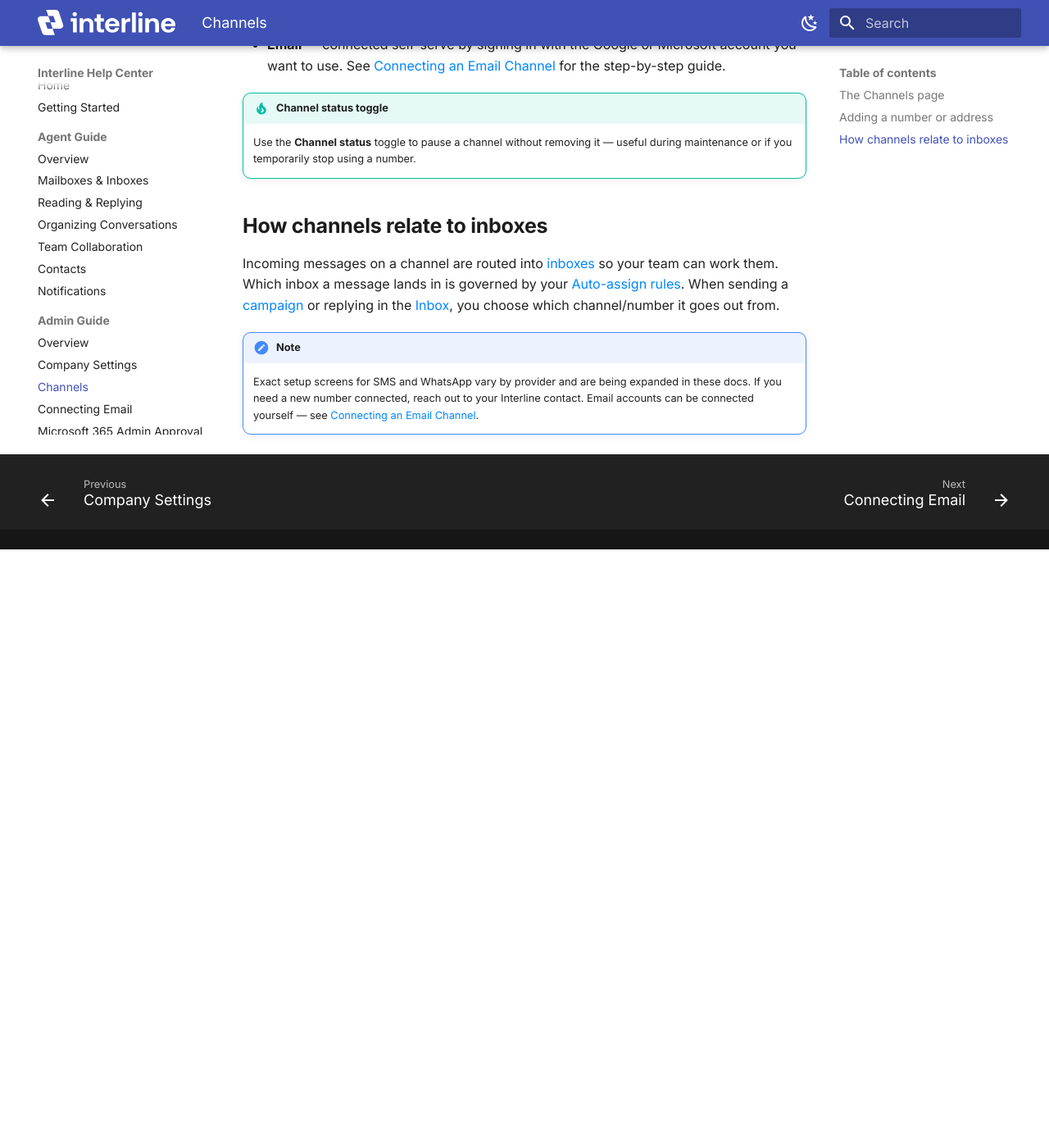
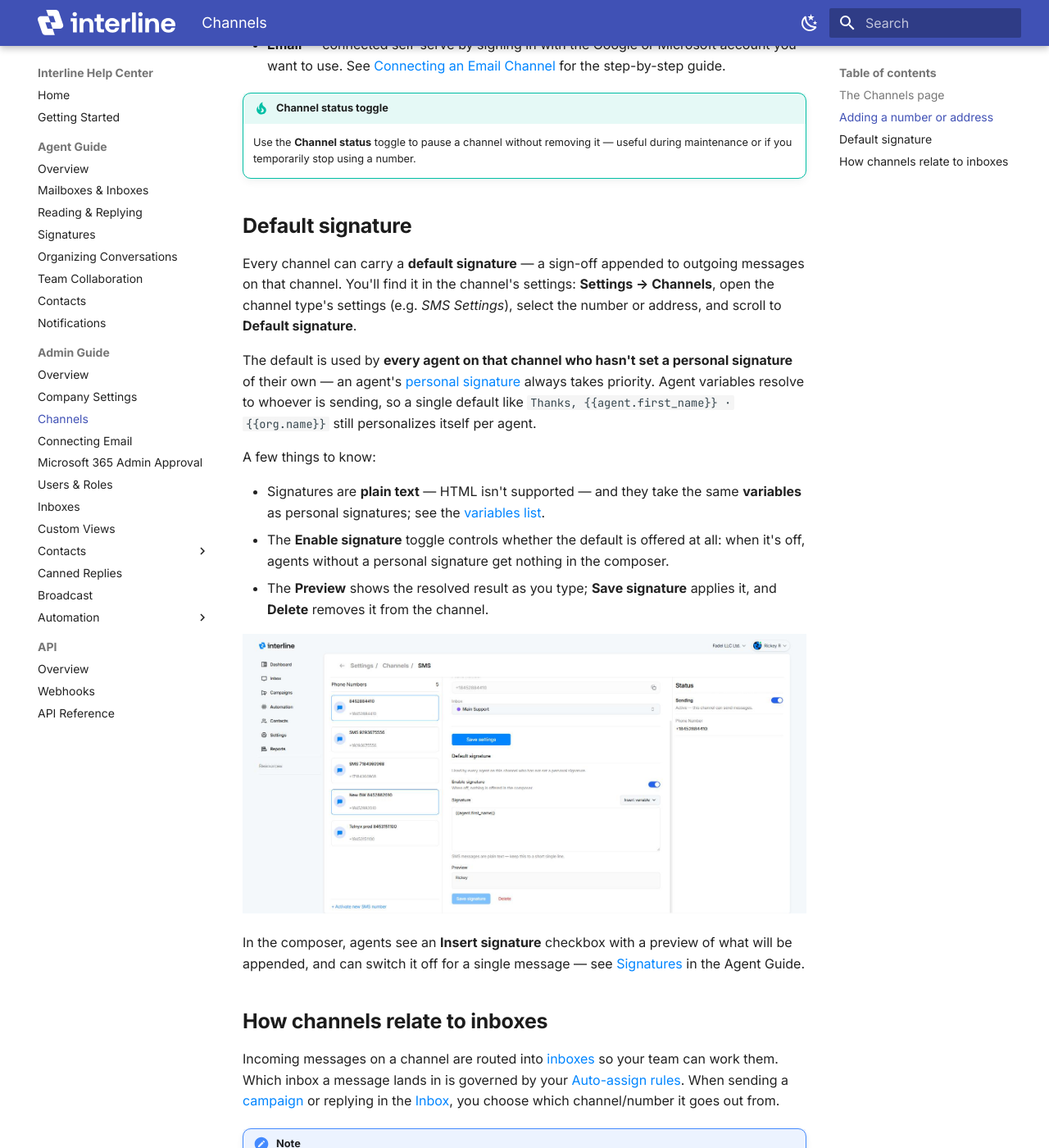
Before and after one commit to Interline-chat/interline-docs, an MkDocs documentation site: the page built from docs/admin/channels.md, in a window 1280 px wide and 1400 px high, scrolled down 868 px. Shown: the whole window at 82% size. Built offline with MkDocs 1.6.1 and Material for MkDocs 9.7.7, drawn with Linux system fonts in a browser that asks for light colours; plug-ins that fetch from the network failed and are left out; before the commit the page ends 1538 px from its top, so only the background shows below that.

Commit message:
Add signatures docs (personal + channel default)

```diff
--- a/docs/admin/channels.md
+++ b/docs/admin/channels.md
@@ -1,5 +1,5 @@
 ---
-description: Connect and manage Interline channels — SMS, WhatsApp, and email — including channel status and how channels feed your inboxes.
+description: Connect and manage Interline channels — SMS, WhatsApp, and email — including channel status, default signatures, and how channels feed your inboxes.
 ---
 
 # Channels
@@ -27,6 +27,22 @@
 !!! tip "Channel status toggle"
     Use the **Channel status** toggle to pause a channel without removing it — useful during maintenance or if you temporarily stop using a number.
 
+## Default signature
+
+Every channel can carry a **default signature** — a sign-off appended to outgoing messages on that channel. You'll find it in the channel's settings: **Settings → Channels**, open the channel type's settings (e.g. *SMS Settings*), select the number or address, and scroll to **Default signature**.
+
+The default is used by **every agent on that channel who hasn't set a personal signature** of their own — an agent's [personal signature](../agent/signatures.md) always takes priority. Agent variables resolve to whoever is sending, so a single default like `Thanks, {{agent.first_name}} · {{org.name}}` still personalizes itself per agent.
+
+A few things to know:
+
+- Signatures are **plain text** — HTML isn't supported — and they take the same **variables** as personal signatures; see the [variables list](../agent/signatures.md#variables).
+- The **Enable signature** toggle controls whether the default is offered at all: when it's off, agents without a personal signature get nothing in the composer.
+- The **Preview** shows the resolved result as you type; **Save signature** applies it, and **Delete** removes it from the channel.
+
+![Default signature in a channel's settings](../assets/media/signatures-channel-default.png){ width="820" }
+
+In the composer, agents see an **Insert signature** checkbox with a preview of what will be appended, and can switch it off for a single message — see [Signatures](../agent/signatures.md#in-the-composer) in the Agent Guide.
+
 ## How channels relate to inboxes
 
 Incoming messages on a channel are routed into [inboxes](../agent/mailboxes.md) so your team can work them. Which inbox a message lands in is governed by your [Auto-assign rules](automation.md). When sending a [campaign](../broadcast/index.md) or replying in the [Inbox](../agent/index.md), you choose which channel/number it goes out from.
--- a/mkdocs.yml
+++ b/mkdocs.yml
@@ -56,6 +56,7 @@
       - Overview: agent/index.md
       - Mailboxes & Inboxes: agent/mailboxes.md
       - Reading & Replying: agent/reading-and-replying.md
+      - Signatures: agent/signatures.md
       - Organizing Conversations: agent/organizing.md
       - Team Collaboration: agent/collaboration.md
       - Contacts: agent/contacts.md
```
Also changed, not shown: docs/agent/reading-and-replying.md (+2 -0 lines), docs/agent/signatures.md (added, +63 -0 lines), docs/assets/media/signatures-channel-default.png (added), docs/assets/media/signatures-composer.png (added), docs/assets/media/signatures-personal.png (added), docs/assets/media/signatures-variables.png (added).
